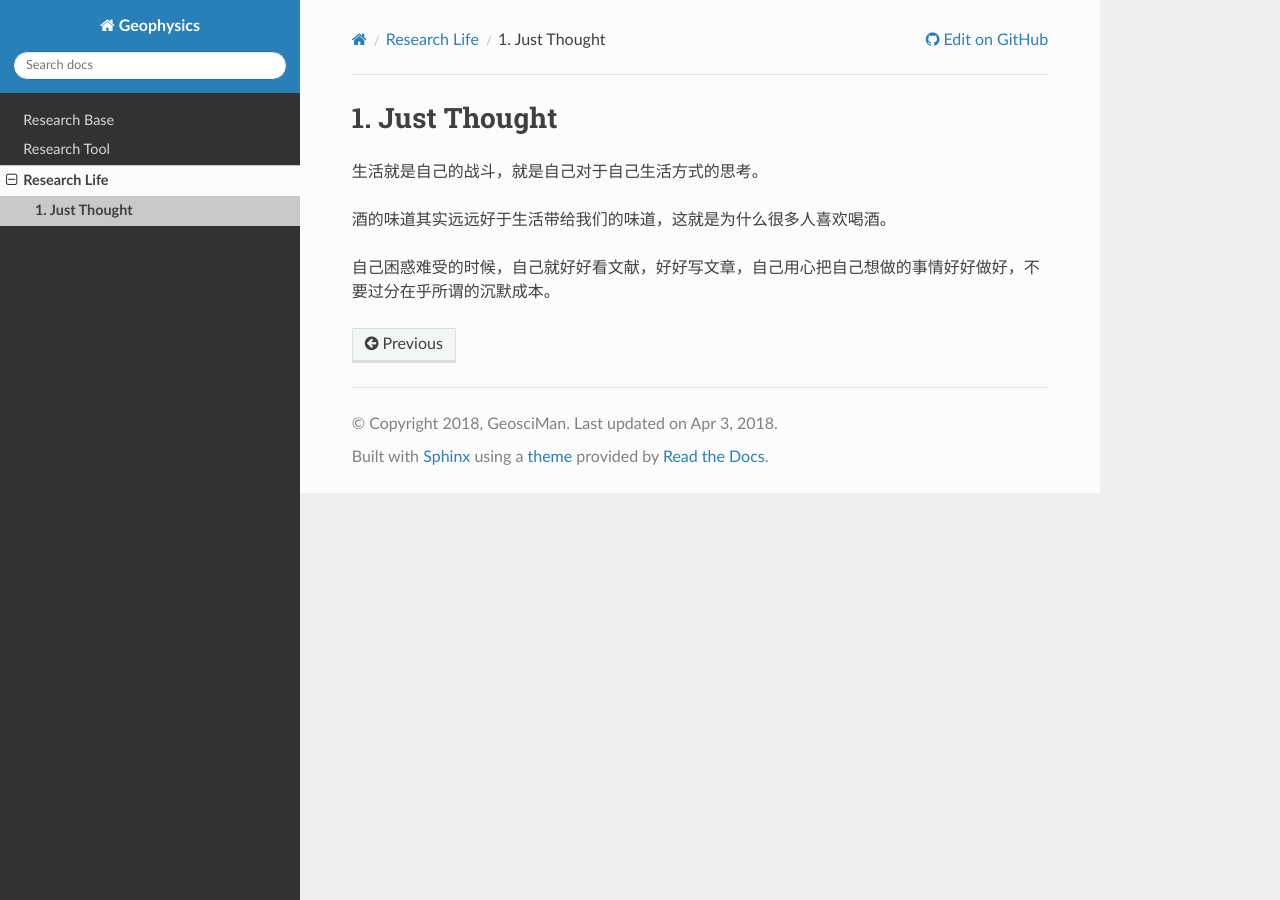
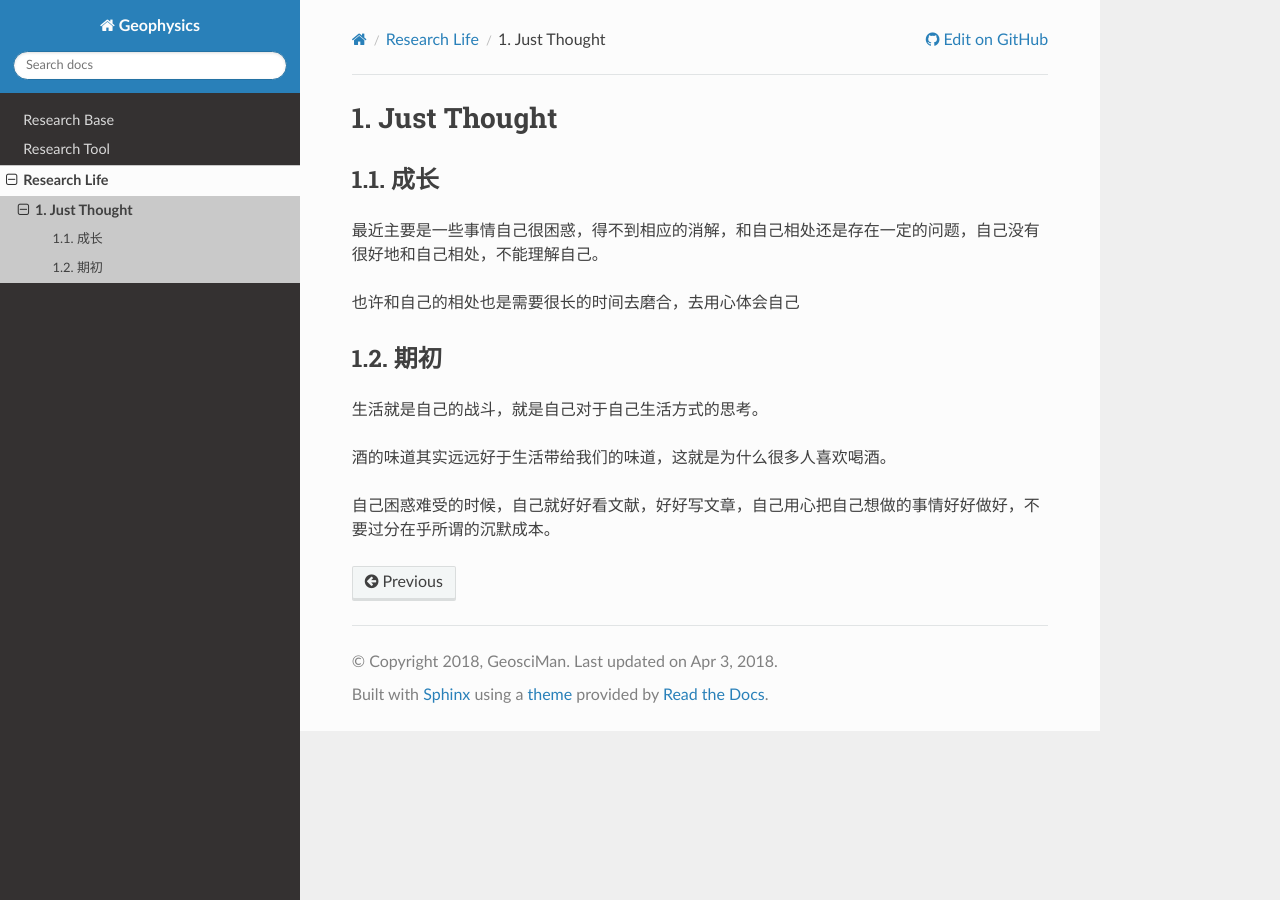
Before and after one commit to geosciman/GeophysicsResearch, a Sphinx documentation site: the page built from source/life/justthought.rst, in a window 1280 px wide. Built offline with Sphinx 7.4.7 and the Read the Docs theme 2.0.0, drawn with Linux system fonts in a browser that asks for light colours.

Commit message:
update file

```diff
--- a/source/life/justthought.rst
+++ b/source/life/justthought.rst
@@ -1,6 +1,14 @@
 Just Thought
 ====================
 
+成长
+--------------
+最近主要是一些事情自己很困惑，得不到相应的消解，和自己相处还是存在一定的问题，自己没有很好地和自己相处，不能理解自己。
+
+也许和自己的相处也是需要很长的时间去磨合，去用心体会自己
+
+期初
+--------------
 生活就是自己的战斗，就是自己对于自己生活方式的思考。
 
 酒的味道其实远远好于生活带给我们的味道，这就是为什么很多人喜欢喝酒。
```
Also changed, not shown: 1 other file.
